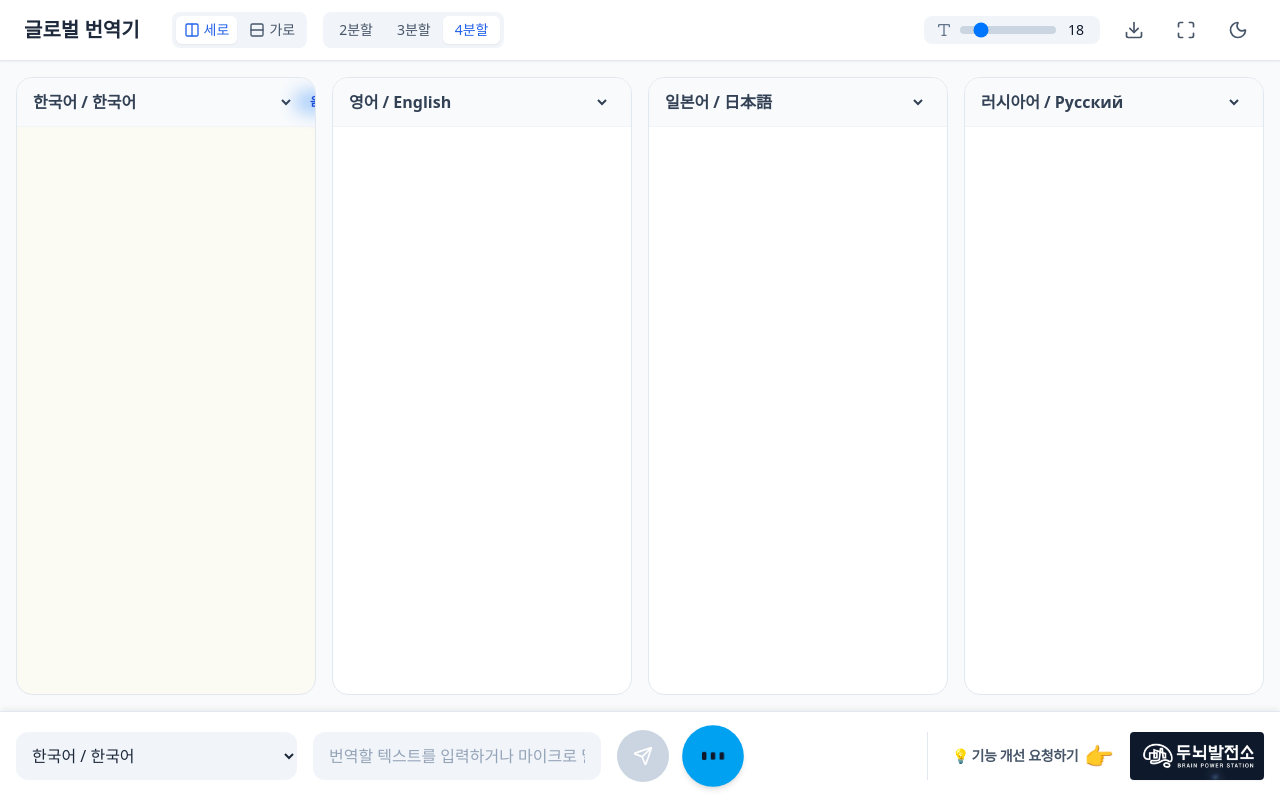
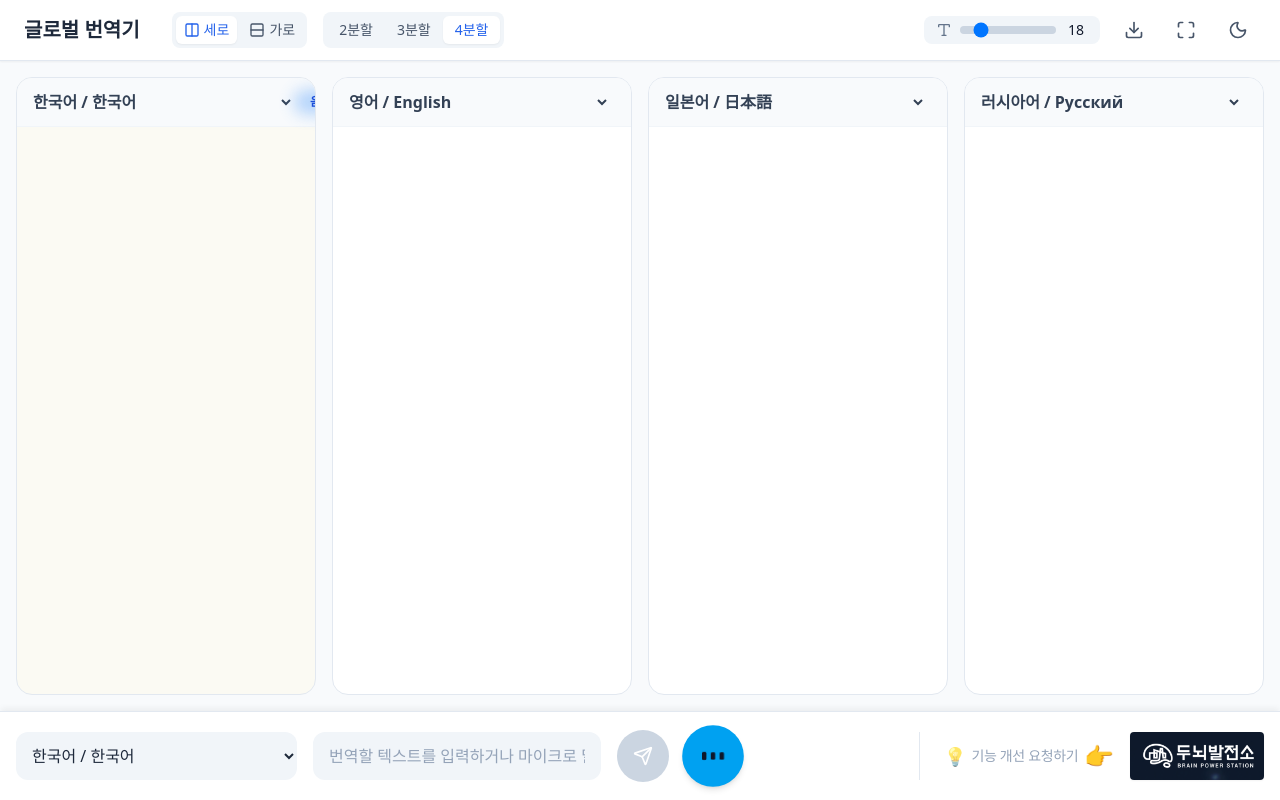
Before and after one commit to Brain-PowerStation/auto-translator, a React (Vite) app: page / in a window 1280 px wide. Built offline with nearby package versions, Linux system fonts and the light colour scheme.

Commit message:
개선 요청 텍스트 및 전구 아이콘 흐리게(투명도 추가) 처리하여 로고 강조

```diff
--- a/src/components/InputArea.tsx
+++ b/src/components/InputArea.tsx
@@ -307,8 +307,10 @@ export default function InputArea({
         className="flex items-center space-x-4 shrink-0 hover:opacity-80 transition-all cursor-pointer group border-l border-slate-200 dark:border-slate-700 pl-6"
         title="두뇌발전소에 사이트 개선 요청하기"
       >
-        <span className="text-sm text-slate-600 dark:text-slate-300 font-bold tracking-tight group-hover:text-blue-500 whitespace-nowrap flex items-center">
-          💡 기능 개선 요청하기 <span className="text-2xl ml-1.5 group-hover:translate-x-1 transition-transform">👉</span>
+        <span className="text-sm text-slate-400 dark:text-slate-500 font-medium tracking-tight group-hover:text-blue-500 whitespace-nowrap flex items-center transition-colors">
+          <span className="text-lg opacity-60 mr-1.5">💡</span>
+          기능 개선 요청하기
+          <span className="text-2xl ml-1.5 group-hover:translate-x-1 transition-transform opacity-100">👉</span>
         </span>
         <img
           src="/logo.png"
```
